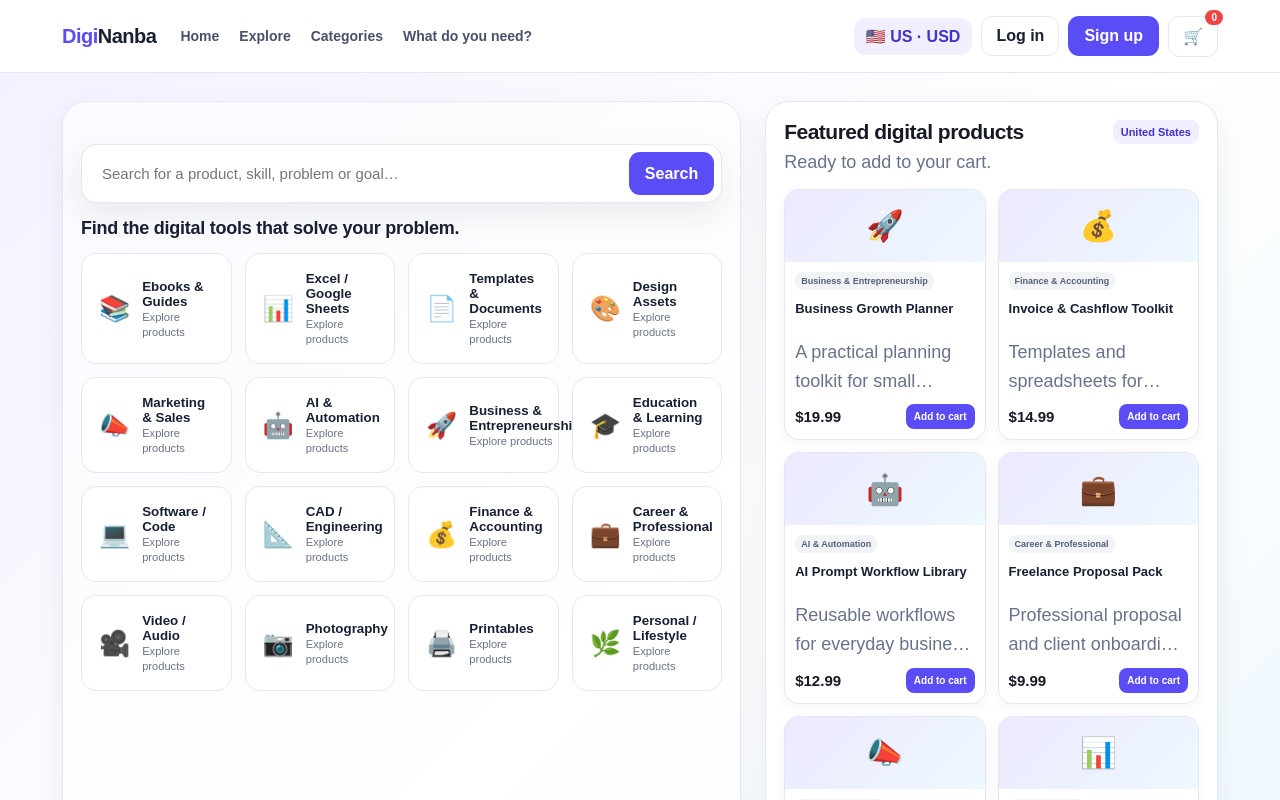
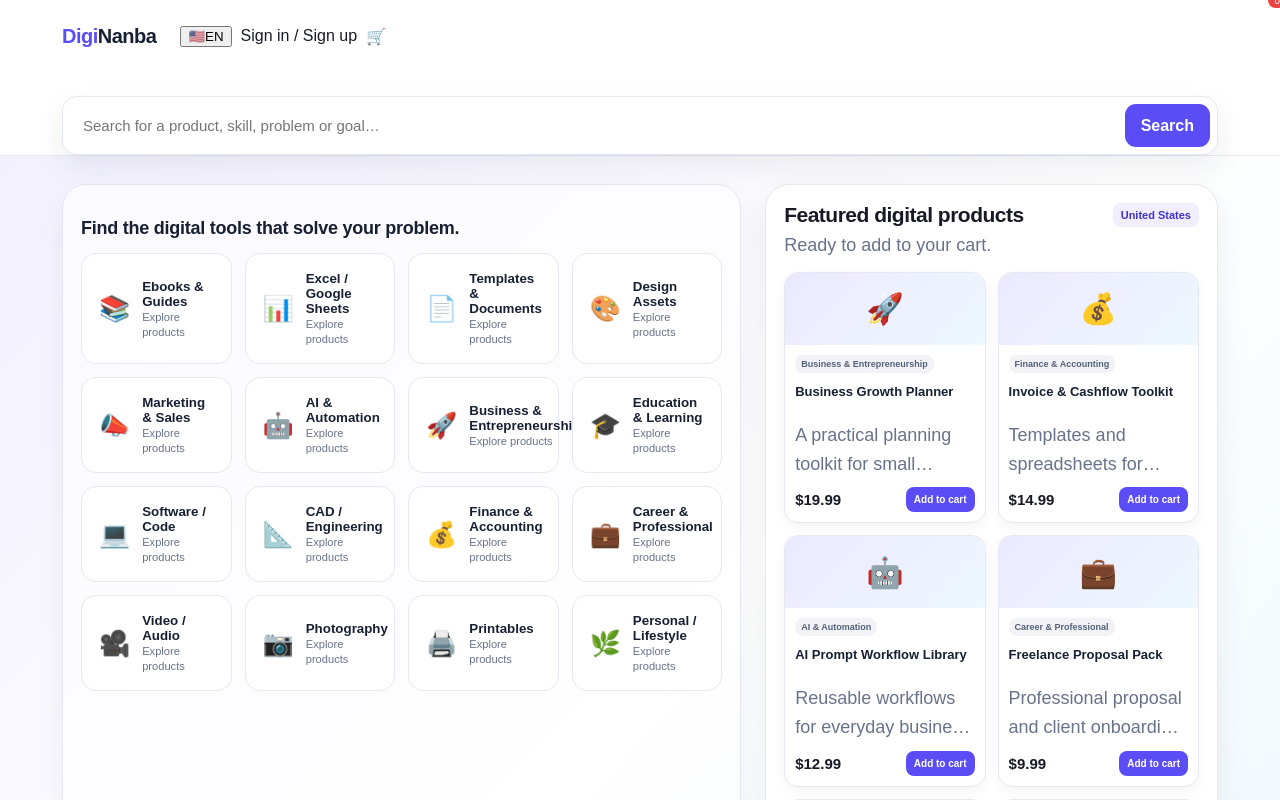
Before and after one commit to agnengineeringselectricals-crypto/diginanba, a Next.js app: page / in a window 1280 px wide. Shown: the top 800 px of the page. Built offline with nearby package versions, Linux system fonts and the light colour scheme; no server answers; the database is empty.

Commit message:
Update homepage header layout and localized language selector

```diff
--- a/app/HomePageClient.tsx
+++ b/app/HomePageClient.tsx
@@ -67,6 +67,8 @@ export default function HomePageClient({ initialProducts }: Props) {
   const [sort, setSort] = useState('featured');
   const [marketOpen, setMarketOpen] = useState(false);
   const [cartCount, setCartCount] = useState(0);
+  const [languageCode, setLanguageCode] = useState('EN');
+  const [countryFlag, setCountryFlag] = useState('🇺🇸');
 
   useEffect(() => {
     let selected = localStorage.getItem('diginanba-market') as Market | null;
@@ -76,6 +78,12 @@ export default function HomePageClient({ initialProducts }: Props) {
       selected = language.endsWith('-gb') || timezone.includes('london') ? 'UK' : 'US';
     }
     setMarket(selected);
+    const language = (navigator.language || 'en-US').toLowerCase();
+    const localeCountry = language.split('-')[1]?.toUpperCase() || (selected === 'UK' ? 'GB' : 'US');
+    const languagePart = (language.split('-')[0] || 'en').toUpperCase().slice(0, 2);
+    const flags: Record<string, string> = { US:'🇺🇸', GB:'🇬🇧', IN:'🇮🇳', CA:'🇨🇦', AU:'🇦🇺', DE:'🇩🇪', FR:'🇫🇷', ES:'🇪🇸', IT:'🇮🇹', JP:'🇯🇵', CN:'🇨🇳', BR:'🇧🇷', AE:'🇦🇪', SG:'🇸🇬' };
+    setLanguageCode(languagePart);
+    setCountryFlag(flags[localeCountry] || (selected === 'UK' ? '🇬🇧' : '🇺🇸'));
     try {
       const cart = JSON.parse(localStorage.getItem('diginanba-cart') || '[]');
       setCartCount(Array.isArray(cart) ? cart.length : 0);
@@ -160,14 +168,20 @@ export default function HomePageClient({ initialProducts }: Props) {
     <header className="ref-header">
       <div className="ref-container ref-nav">
         <Link href="/" className="ref-logo"><span>Digi</span>Nanba</Link>
-        <nav className="ref-links" aria-label="Main navigation">
-          <a href="#home">Home</a><a href="#explore">Explore</a><a href="#categories">Categories</a><a href="#needs">What do you need?</a>
-        </nav>
         <div className="ref-actions">
-          <button className="ref-market" onClick={() => setMarketOpen(true)}>{market === 'UK' ? '🇬🇧 UK · GBP' : '🇺🇸 US · USD'}</button>
-          <Link className="ref-ghost" href="/login">Log in</Link>
-          <Link className="ref-primary" href="/signup">Sign up</Link>
-          <Link className="ref-ghost ref-cart" href="/cart" aria-label={`Cart, ${cartCount} items`}>🛒<span className="ref-count">{cartCount}</span></Link>
+          <button className="ref-language" onClick={() => setMarketOpen(true)} aria-label="Choose language and country">
+            <span className="ref-language-flag">{countryFlag}</span><span>{languageCode}</span>
+          </button>
+          <Link className="ref-signin" href="/login">Sign in / Sign up</Link>
+          <Link className="ref-cart" href="/cart" aria-label={`Cart, ${cartCount} items`}>🛒<span className="ref-count">{cartCount}</span></Link>
+        </div>
+      </div>
+      <div className="ref-search-row">
+        <div className="ref-container">
+          <form className="ref-searchbox ref-header-search" onSubmit={runSearch}>
+            <input value={heroQuery} onChange={(event) => setHeroQuery(event.target.value)} placeholder="Search for a product, skill, problem or goal…" aria-label="Search products" />
+            <button className="ref-primary" type="submit">Search</button>
+          </form>
         </div>
       </div>
     </header>
@@ -176,10 +190,6 @@ export default function HomePageClient({ initialProducts }: Props) {
       <section className="ref-hero">
         <div className="ref-container ref-market-grid">
           <div className="ref-market-left">
-            <form className="ref-searchbox ref-top-search" onSubmit={runSearch}>
-              <input value={heroQuery} onChange={(event) => setHeroQuery(event.target.value)} placeholder="Search for a product, skill, problem or goal…" aria-label="Search products" />
-              <button className="ref-primary" type="submit">Search</button>
-            </form>
             <h1>Find the digital tools that solve your problem.</h1>
             <div className="ref-category-panel" id="categories">
               <div className="ref-categories">{categories.map(([icon, label]) => <button className="ref-category" key={label} onClick={() => chooseCategory(label)}><span className="ref-category-icon">{icon}</span><span><strong>{label}</strong><small>Explore products</small></span></button>)}</div>
```
